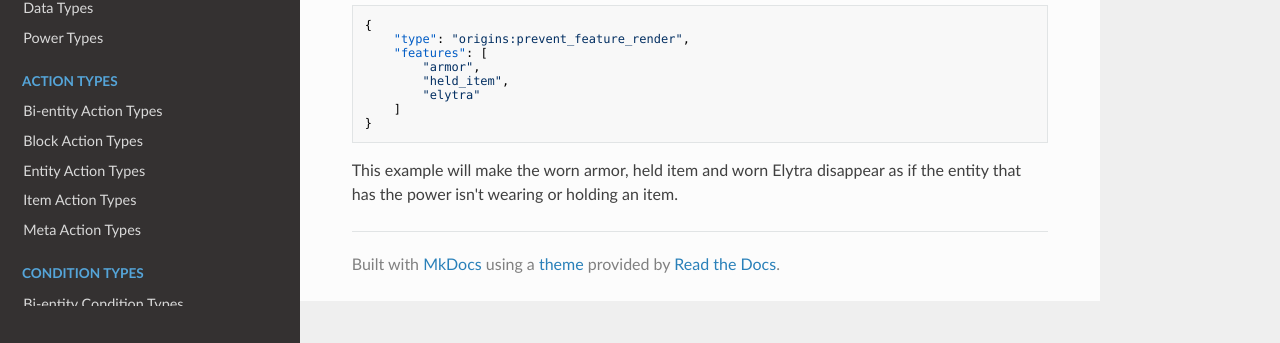
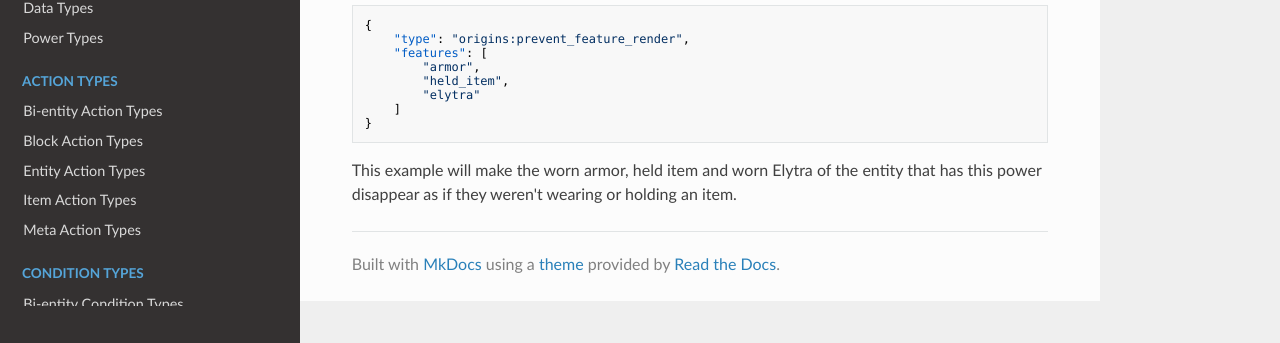
Before and after one commit to apace100/origins-docs, an MkDocs documentation site: the page built from docs/types/power_types/prevent_feature_render.md, in a window 1280 px wide. Shown: the part 554-897 px from the top of the page. Built offline with MkDocs 1.6.1, drawn with Linux system fonts in a browser that asks for light colours; nearby versions of some CDN libraries.

Commit message:
Update `prevent_feature_render.md` (Power Types)
Changed the description for the example for more clarity

````diff
--- a/docs/types/power_types/prevent_feature_render.md
+++ b/docs/types/power_types/prevent_feature_render.md
@@ -33,4 +33,4 @@ Field | Type | Default | Description
 }
 ```
 
-This example will make the worn armor, held item and worn Elytra disappear as if the entity that has the power isn't wearing or holding an item.
+This example will make the worn armor, held item and worn Elytra of the entity that has this power disappear as if they weren't wearing or holding an item.
````
